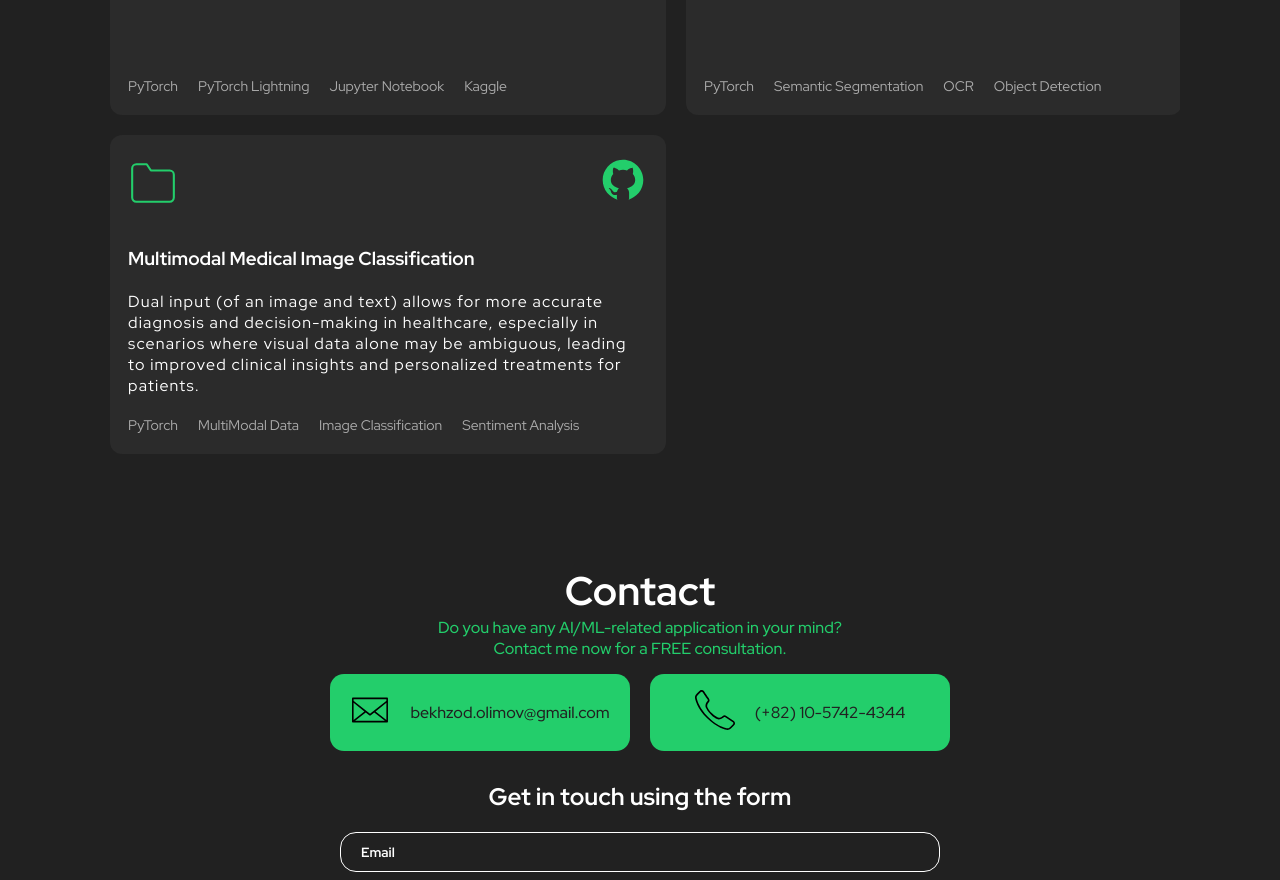
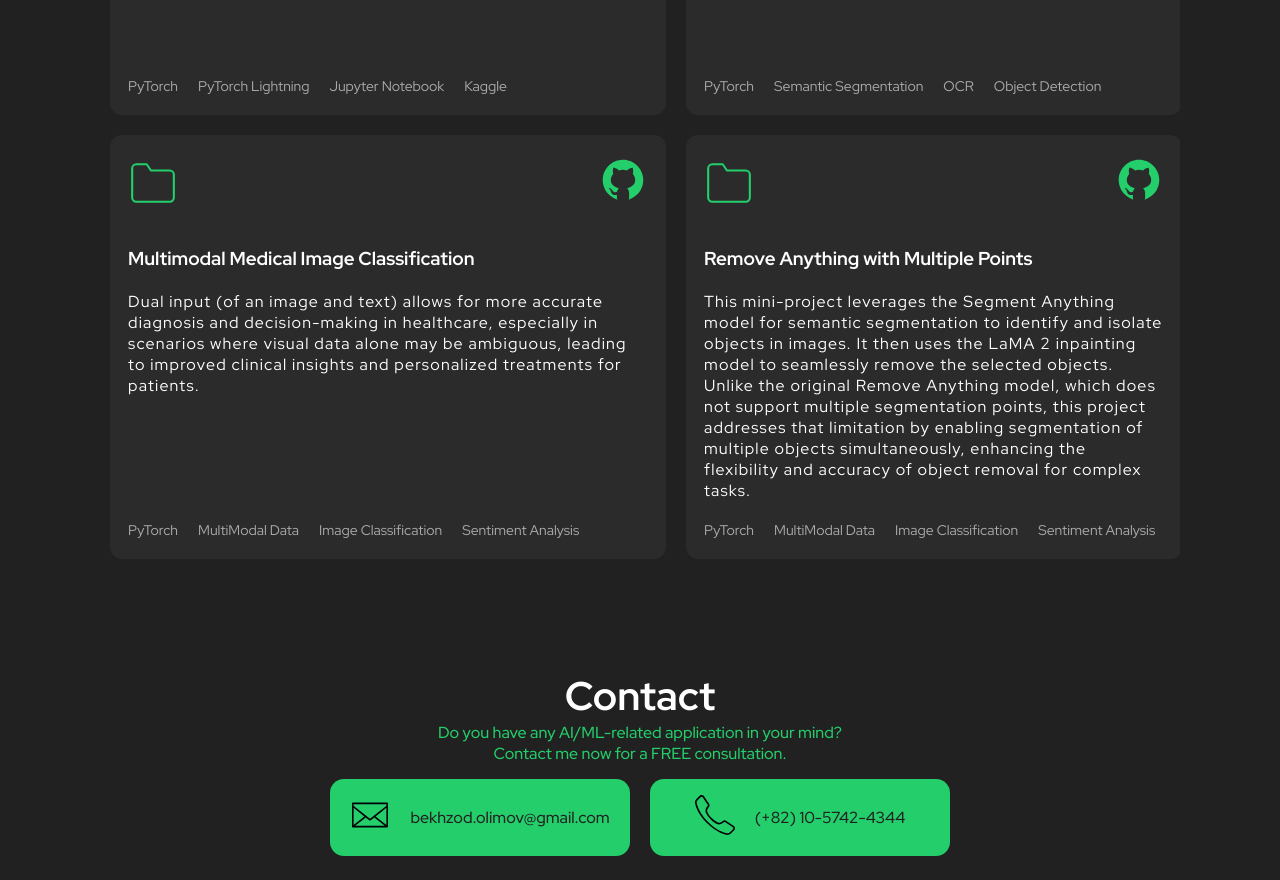
Before and after one commit to bekhzod-olimov/portfolio, a React (Create React App) app: page / in a window 1280 px wide. Shown: the part 3240-4120 px from the top of the page. Built offline with nearby package versions, Linux system fonts and the light colour scheme.

Commit message:
add remove anything project

```diff
--- a/src/components/Project/Project.tsx
+++ b/src/components/Project/Project.tsx
@@ -289,6 +289,24 @@ export function Project() {
           </div>
         </ScrollAnimation>
 
+        <ScrollAnimation animateIn="flipInX">
+          <div className="project">
+            <header>
+              <svg width="50" xmlns="http://www.w3.org/2000/svg" role="img" viewBox="0 0 24 24" fill="none" stroke="#23ce6b" strokeWidth="1" strokeLinecap="round" strokeLinejoin="round"> <title>Folder</title> <path d="M22 19a2 2 0 0 1-2 2H4a2 2 0 0 1-2-2V5a2 2 0 0 1 2-2h5l2 3h9a2 2 0 0 1 2 2z"></path> </svg>
+              <div className="project-links">
+              <a href="https://github.com/bekhzod-olimov/Remove-Anything-with-Multiple-Points" target="_blank" rel="noreferrer">
+                  <img src={githubIcon} alt="Visit site" /></a>
+                </div>
+            </header>
+            <div className="body">
+              <h3>Remove Anything with Multiple Points</h3>
+              <p> This mini-project leverages the Segment Anything model for semantic segmentation to identify and isolate objects in images. It then uses the LaMA 2 inpainting model to seamlessly remove the selected objects. Unlike the original Remove Anything model, which does not support multiple segmentation points, this project addresses that limitation by enabling segmentation of multiple objects simultaneously, enhancing the flexibility and accuracy of object removal for complex tasks. </p>
+            </div>
+            <footer> <ul className="tech-list"> <li>PyTorch</li> <li>MultiModal Data</li> <li>Image Classification</li> <li>Sentiment Analysis</li> </ul> </footer>
+          </div>
+        </ScrollAnimation>
+
+
 
       </div>
     </Container>
```
